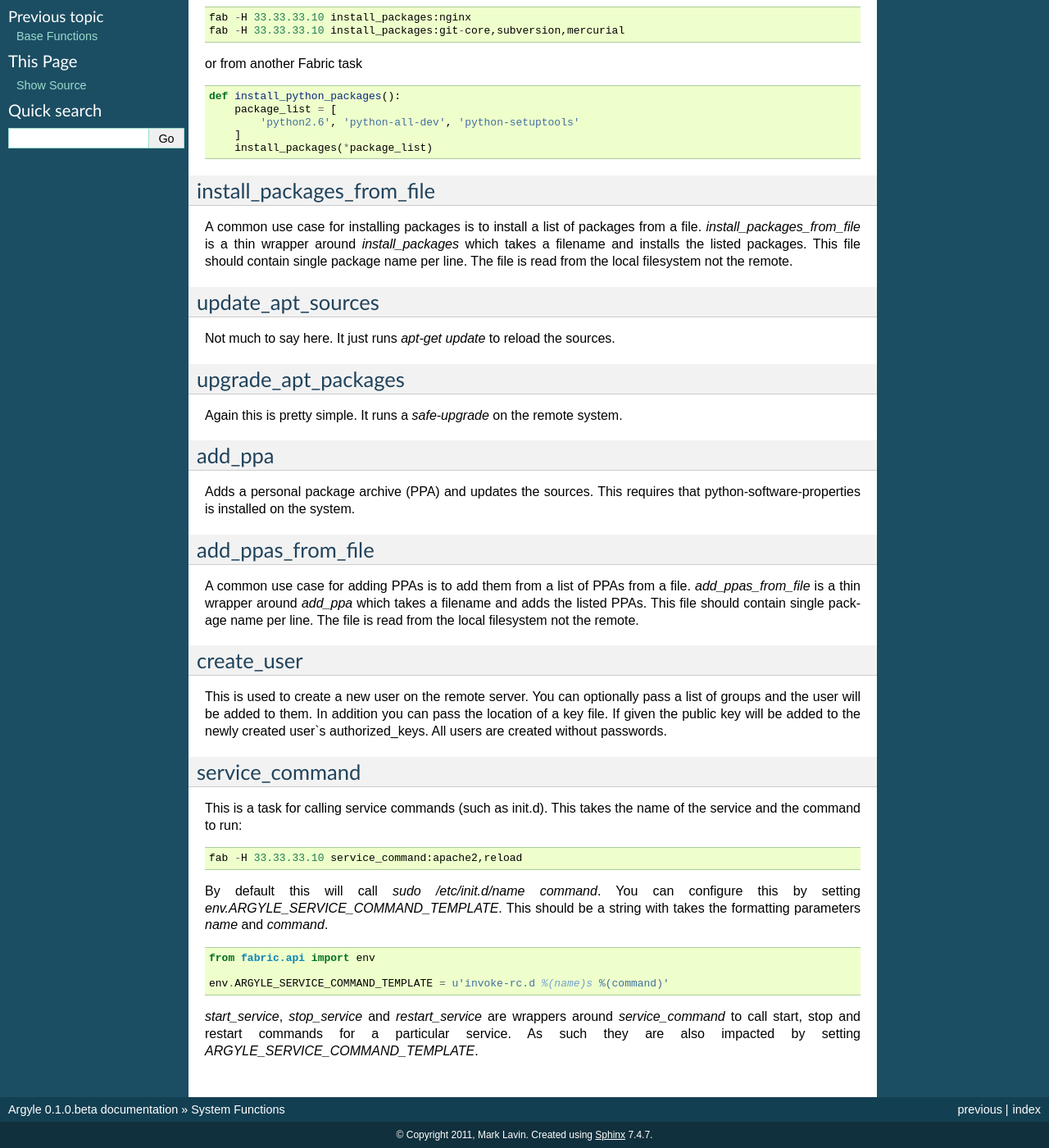
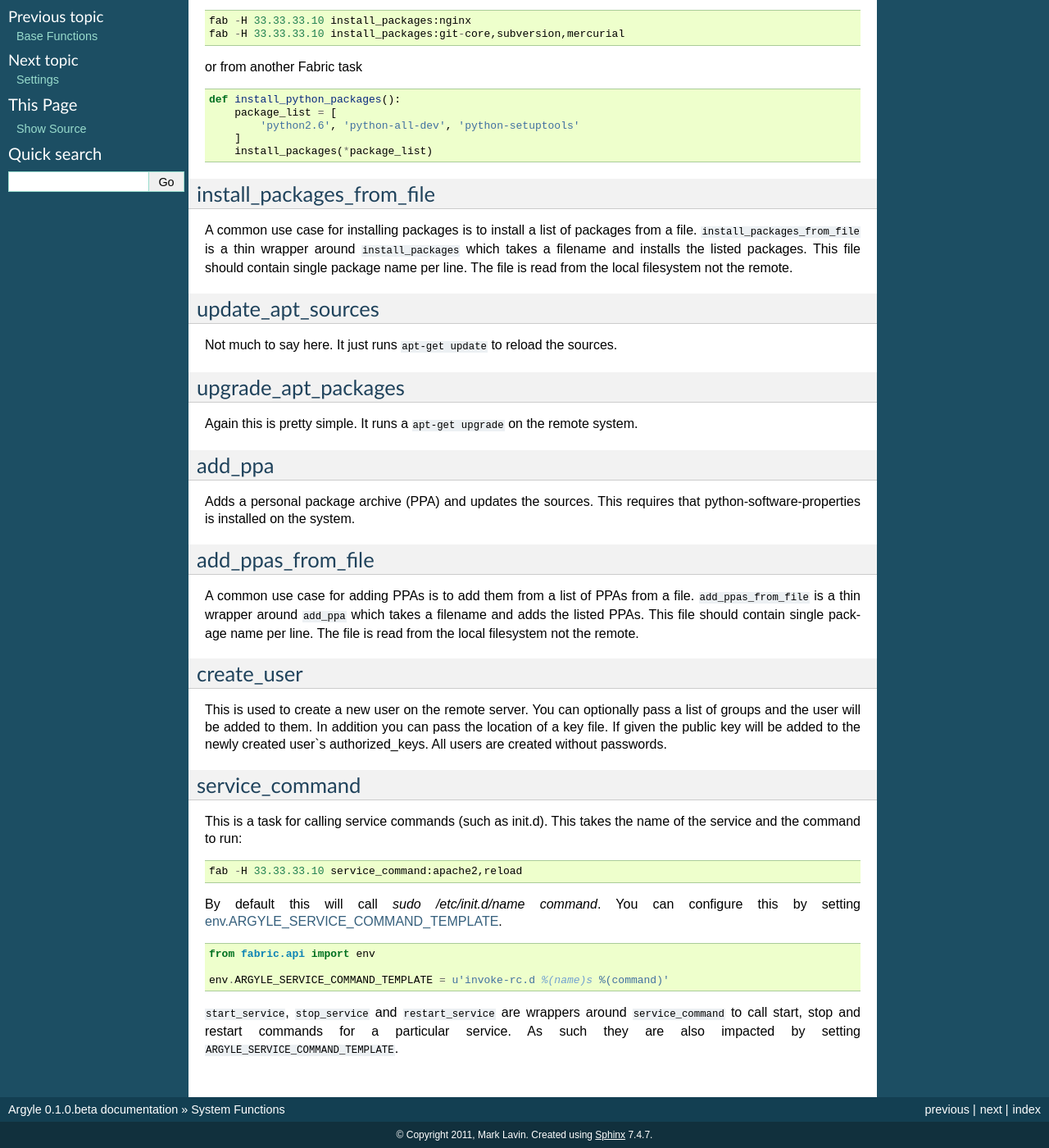
Before and after one commit to mlavin/argyle, a Sphinx documentation site: the page built from docs/system.rst, in a window 1280 px wide and 1400 px high, scrolled down 235 px. Shown: the whole window at 82% size. Built offline with Sphinx 7.4.7, drawn with Linux system fonts in a browser that asks for light colours.

```diff
--- a/docs/index.rst
+++ b/docs/index.rst
@@ -14,6 +14,8 @@ Contents
     motivation.rst
     base.rst
     system.rst
+    settings.rst
+    changelog.rst
 
 
 
--- a/docs/system.rst
+++ b/docs/system.rst
@@ -1,7 +1,7 @@
 System Functions
 ======================================
 
-`argyle.system` contains functions for managing system packages and users. Most
+``argyle.system`` contains functions for managing system packages and users. Most
 of these system functions require sudo permissions. They should be run with
 a user with sufficient permission on the remote server.
 
@@ -9,7 +9,7 @@ a user with sufficient permission on the remote server.
 install_packages
 -----------------------------------
 
-This function installs a list of packages using `apt-get`. You can use
+This function installs a list of packages using ``apt-get``. You can use
 this function from both the command-line::
 
     fab -H 33.33.33.10 install_packages:nginx
@@ -31,7 +31,7 @@ install_packages_from_file
 -----------------------------------
 
 A common use case for installing packages is to install a list of packages
-from a file. `install_packages_from_file` is a thin wrapper around `install_packages`
+from a file. ``install_packages_from_file`` is a thin wrapper around ``install_packages``
 which takes a filename and installs the listed packages. This file should contain
 single package name per line. The file is read from the local filesystem not the
 remote.
@@ -40,13 +40,13 @@ remote.
 update_apt_sources
 -----------------------------------
 
-Not much to say here. It just runs `apt-get update` to reload the sources.
+Not much to say here. It just runs ``apt-get update`` to reload the sources.
 
 
 upgrade_apt_packages
 -----------------------------------
 
-Again this is pretty simple. It runs a `safe-upgrade` on the remote system.
+Again this is pretty simple. It runs a ``apt-get upgrade`` on the remote system.
 
 
 add_ppa
@@ -55,14 +55,16 @@ add_ppa
 Adds a personal package archive (PPA) and updates the sources. This requires that
 python-software-properties is installed on the system.
 
+
 add_ppas_from_file
 -----------------------------------
 
 A common use case for adding PPAs is to add them from a list of PPAs
-from a file. `add_ppas_from_file` is a thin wrapper around `add_ppa`
+from a file. ``add_ppas_from_file`` is a thin wrapper around ``add_ppa``
 which takes a filename and adds the listed PPAs. This file should contain
 single package name per line. The file is read from the local filesystem not the
 remote.
+
 
 create_user
 -----------------------------------
@@ -82,8 +86,7 @@ name of the service and the command to run::
     fab -H 33.33.33.10 service_command:apache2,reload
 
 By default this will call `sudo /etc/init.d/name command`. You can configure this
-by setting `env.ARGYLE_SERVICE_COMMAND_TEMPLATE`. This should be a string with
-takes the formatting parameters `name` and `command`.
+by setting :ref:`env.ARGYLE_SERVICE_COMMAND_TEMPLATE <ARGYLE_SERVICE_COMMAND_TEMPLATE>`.
 
 .. code-block:: python
 
@@ -91,6 +94,6 @@ takes the formatting parameters `name` and `command`.
 
     env.ARGYLE_SERVICE_COMMAND_TEMPLATE = u'invoke-rc.d %(name)s %(command)'
 
-`start_service`, `stop_service` and `restart_service` are wrappers around
-`service_command` to call start, stop and restart commands for a particular
-service. As such they are also impacted by setting `ARGYLE_SERVICE_COMMAND_TEMPLATE`.
+``start_service``, ``stop_service`` and ``restart_service`` are wrappers around
+``service_command`` to call start, stop and restart commands for a particular
+service. As such they are also impacted by setting ``ARGYLE_SERVICE_COMMAND_TEMPLATE``.
```
Also changed, not shown: other parts of docs/system.rst (+2 -0 lines), docs/base.rst (+5 -2 lines), docs/changelog.rst (added, +7 -0 lines), docs/settings.rst (added, +33 -0 lines).
